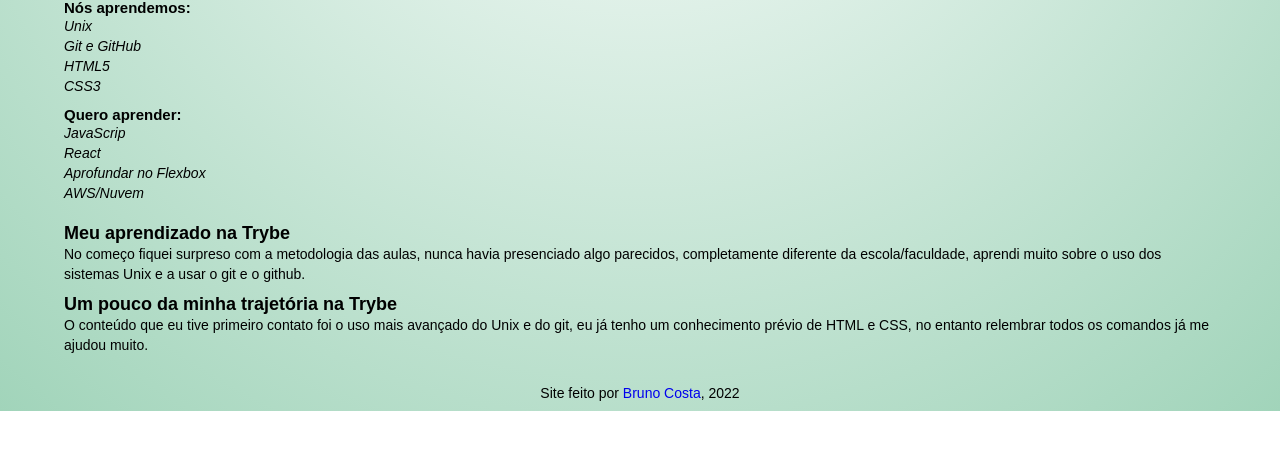
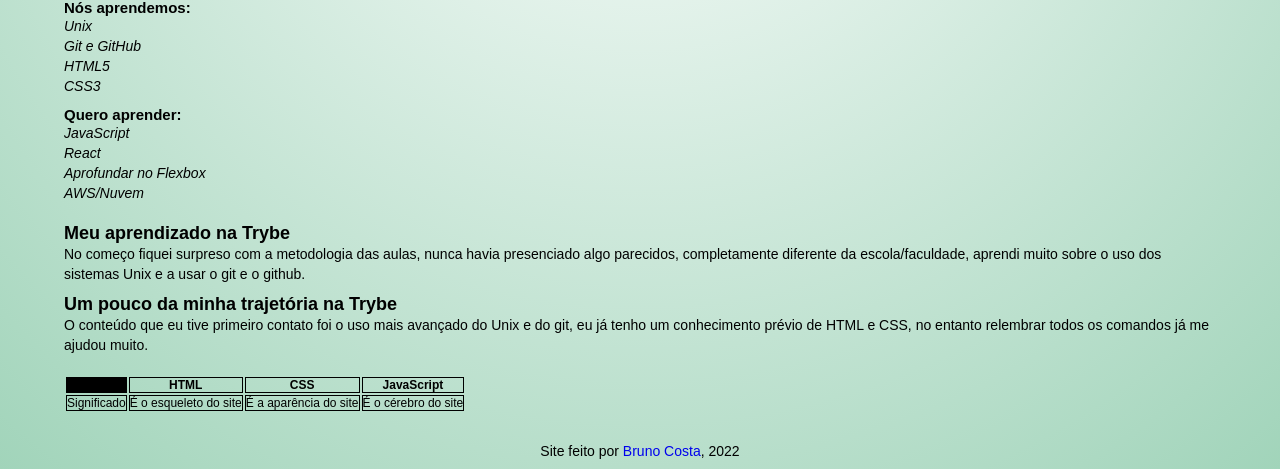
Before and after one commit to brunocostak/Projeto-Trybe-01, a plain HTML site: page index.html in a window 1280 px wide. Shown: the part 1072-1541 px from the top of the page. Before the commit the page ends 1483 px from the top, so only its background shows below. Drawn offline with Linux system fonts and the light colour scheme; a web font is replaced by a local one.

Commit message:
Adicionada a table no html e estilização

```diff
--- a/index.html
+++ b/index.html
@@ -26,7 +26,7 @@
                 </ul>
                 <h2>Quero aprender: </h2>
                 <ul>
-                    <li>JavaScrip</li>
+                    <li>JavaScript</li>
                     <li>React</li>
                     <li>Aprofundar no Flexbox</li>
                     <li>AWS/Nuvem</li>
@@ -47,6 +47,26 @@
                     já me ajudou muito.</p>
             </section>
         </section>
+        <section>
+            <table>
+                <thead>
+                    <tr>
+                      <th></th>
+                      <th>HTML</th>
+                      <th>CSS</th>
+                      <th>JavaScript</th>
+                    </tr>
+                  </thead>
+                  <tbody>
+                    <tr>
+                      <td>Significado</td>
+                      <td>É o esqueleto do site</td>
+                      <td>É a aparência do site</td>
+                      <td>É o cérebro do site</td>
+                    </tr>
+                  </tbody>
+            </table>
+        </section>
         <footer>
             <p>Site feito por <a target="_blank" href="https://brunocostak.github.io/">Bruno Costa</a>, 2022</p>
         </footer>
--- a/style.css
+++ b/style.css
@@ -71,15 +71,25 @@ h1{
     font-size: 1.4rem;
     line-height: 2rem;
 }
+h3{
+    margin-top: 1rem;
+}
+table{
+    margin-top: 20px;
+}
+td, th{
+    border: 1px solid black;
+    font-size: 1.2rem;
+}
+table th:nth-of-type(1){
+    background-color: black;
+}
 footer{
     text-align: center;
     margin-top: 3rem;
     margin-bottom: 1rem;
     font-size: 1.4rem;
 }
-h3{
-    margin-top: 1rem;
-}
 footer a{
     text-decoration: none;
 }
```
